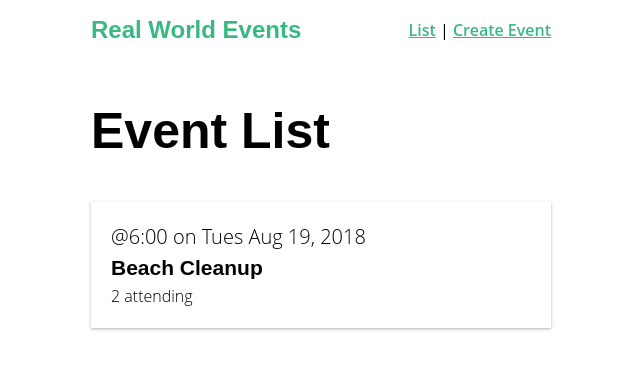
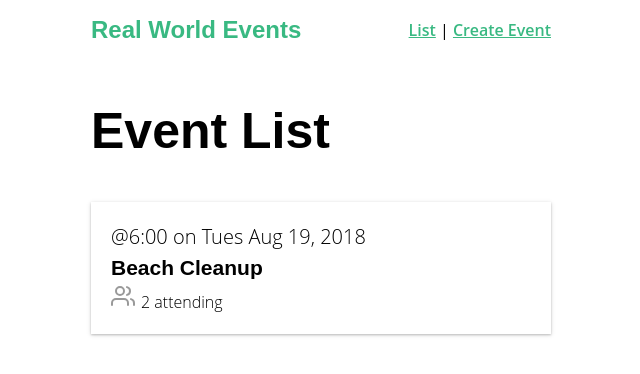
Before and after one commit to gggordon89/real-world-vue, a Vue app: page / in a window 1280 px wide. Shown: the top 374 px of the page, without its empty margins (319-959 px from the left). Built offline with nearby package versions, Linux system fonts and the light colour scheme.

Commit message:
Global Components

```diff
--- a/package.json
+++ b/package.json
@@ -8,6 +8,8 @@
     "lint": "vue-cli-service lint"
   },
   "dependencies": {
+    "feather-icons": "^4.28.0",
+    "lodash": "^4.17.15",
     "node-sass": "^4.14.1",
     "sass-loader": "^8.0.2",
     "vue": "^2.6.11",
--- /dev/null
+++ b/src/components/BaseIcon.vue
@@ -0,0 +1,42 @@
+<template>
+    <div class="icon-wrapper">
+      <svg class='icon'  :width="width" :height="height">
+        <use v-bind="{'xlink:href':'/feather-sprite.svg#'+name}"/>
+      </svg>
+    </div>
+    </template>
+
+    <script>
+export default {
+  name: 'Icon',
+  props: {
+    name: String,
+    width: {
+      type: [Number, String],
+      default: 24
+    },
+    height: {
+      type: [Number, String],
+      default: 24
+    }
+  }
+}
+</script>
+
+    <style scoped>
+.icon-wrapper {
+  display: inline-flex;
+  align-items: center;
+  color: rgba(0, 0, 0, 0.4);
+  font-size: 1rem;
+  font-weight: 600;
+}
+.icon {
+  stroke: currentColor;
+  stroke-width: 2;
+  stroke-linecap: round;
+  stroke-linejoin: round;
+  fill: none;
+  margin-right: 6px;
+}
+</style>
--- a/src/components/EventCard.vue
+++ b/src/components/EventCard.vue
@@ -3,6 +3,7 @@
     <div class="event-card -shadow">
         <span class="eyebrow">@{{ event.time}} on {{ event.date }}</span>
         <h4 class="title">{{ event.title }}</h4>
+        <BaseIcon name="users"/>
         <span>{{ event.attendees.length }} attending</span>
     </div>
     </router-link>
--- a/src/main.js
+++ b/src/main.js
@@ -2,6 +2,24 @@
 import App from './App.vue'
 import router from './router'
 import store from './store'
+import upperFirst from 'lodash/upperFirst'
+import camelCase from 'lodash/camelCase'
+
+const requireComponent = require.context(
+  './components',
+  false,
+  /Base[A-Z]\w+\.(vue|js)$/
+)
+
+requireComponent.keys().forEach(fileName => {
+  const componentConfig = requireComponent(fileName)
+
+  const componentName = upperFirst(
+    camelCase(fileName.replace(/^\.\/(.*)\.\w+$/, '$1'))
+  )
+
+  Vue.component(componentName, componentConfig.default || componentConfig)
+})
 
 Vue.config.productionTip = false
 
--- a/src/views/EventList.vue
+++ b/src/views/EventList.vue
@@ -2,6 +2,7 @@
   <div>
     <h1>Event List</h1>
     <EventCard />
+    <BaseIcon />
   </div>
 </template>
 
```
Also changed, not shown: public/feather-sprite.svg (added), 1 other file (tests, documents, lock files or other folders).
